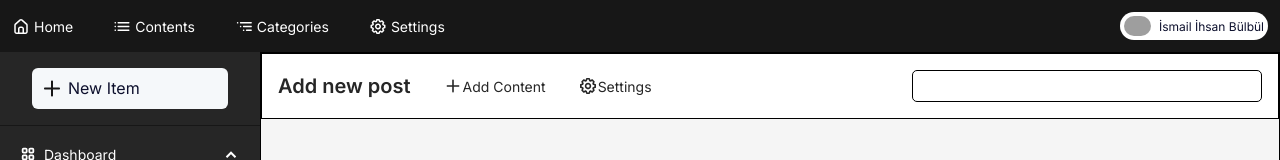
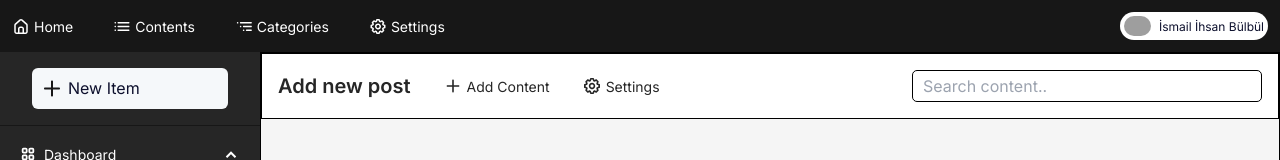
Before and after one commit to anirudhsalaria/daily-my-shoppig, a Next.js app: page / in a window 1280 px wide. Shown: the top 160 px of the page. Built offline with nearby package versions, Linux system fonts and the light colour scheme; grey boxes are pictures that could not be loaded.

Commit message:
Update TopHeader.jsx

```diff
--- a/src/components/TopHeader.jsx
+++ b/src/components/TopHeader.jsx
@@ -4,7 +4,7 @@ const TopHeader = () => {
     return (
         <div className='border bg-white md:flex sm:inline-block p-4 gap-8'>
             <div className='font-semibold text-lg text-neutral-800 my-auto'>Add new post</div>
-            <div className='flex text-neutral-800'>
+            <div className='flex text-neutral-800 gap-1'>
                 <div className='m-auto'>
                     <svg width="20" height="20" viewBox="0 0 24 25" fill="none" xmlns="http://www.w3.org/2000/svg">
                         <g id="u:plus">
@@ -15,7 +15,7 @@ const TopHeader = () => {
                 <div className='text-sm m-auto'>Add Content</div>
             </div>
 
-            <div className='flex text-neutral-800'>
+            <div className='flex text-neutral-800 gap-1'>
                 <div className='m-auto'>
 
                     <svg width="20" height="20" viewBox="0 0 24 25" fill="none" xmlns="http://www.w3.org/2000/svg">
@@ -28,7 +28,7 @@ const TopHeader = () => {
             </div>
 
             <div className='ml-auto '>
-                <input className='w-[350px] h-8 p-2.5 bg-white rounded-[5px] border border-neutral-300 justify-between items-center gap-[29px] inline-flex' type="search" name="search" id="sea" />
+                <input className='w-[350px] h-8 p-2.5 bg-white rounded-[5px] border border-neutral-300 justify-between items-center gap-[29px] inline-flex' type="search" name="search" id="sea" placeholder='Search content..'/>
             </div>
         </div>
     )
```
